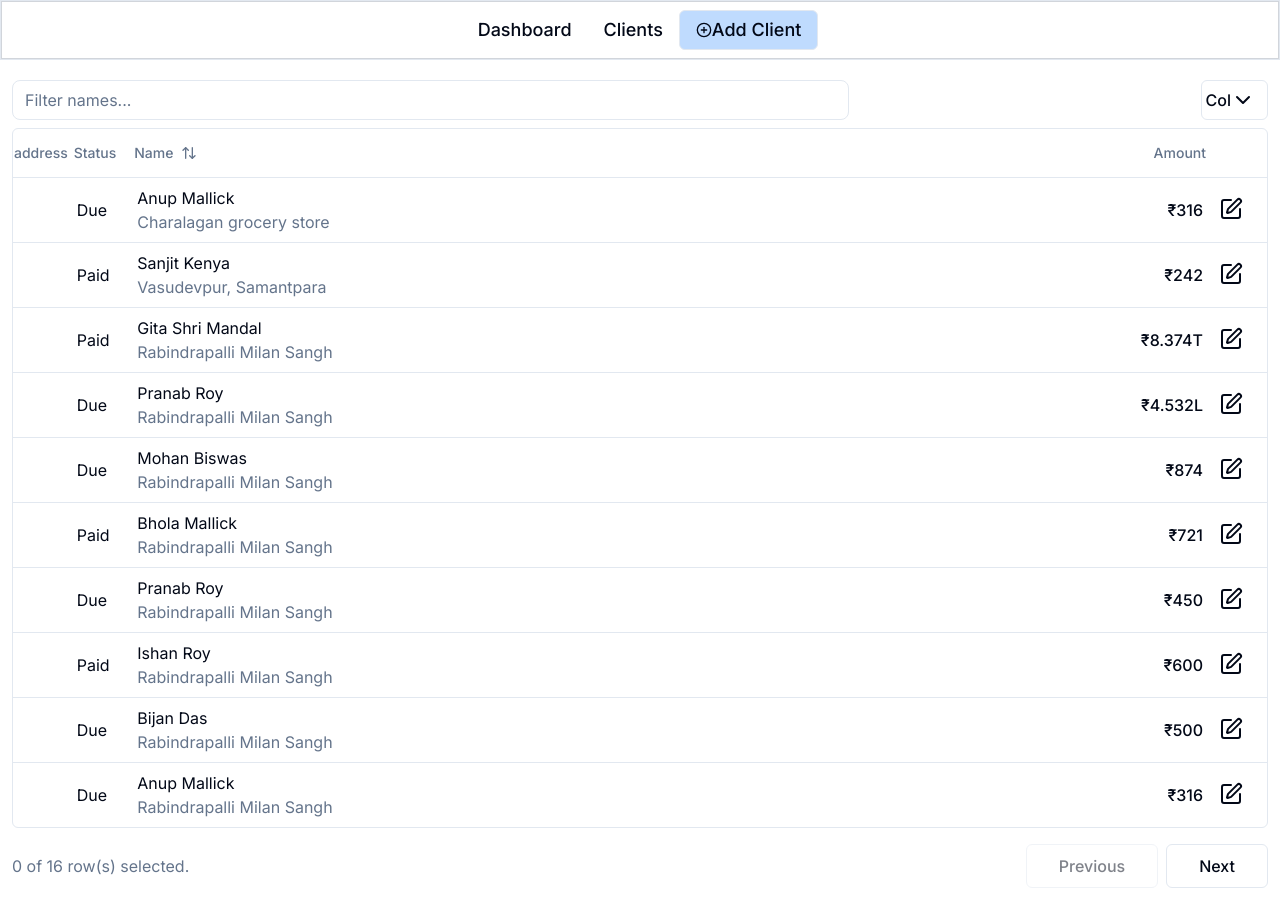
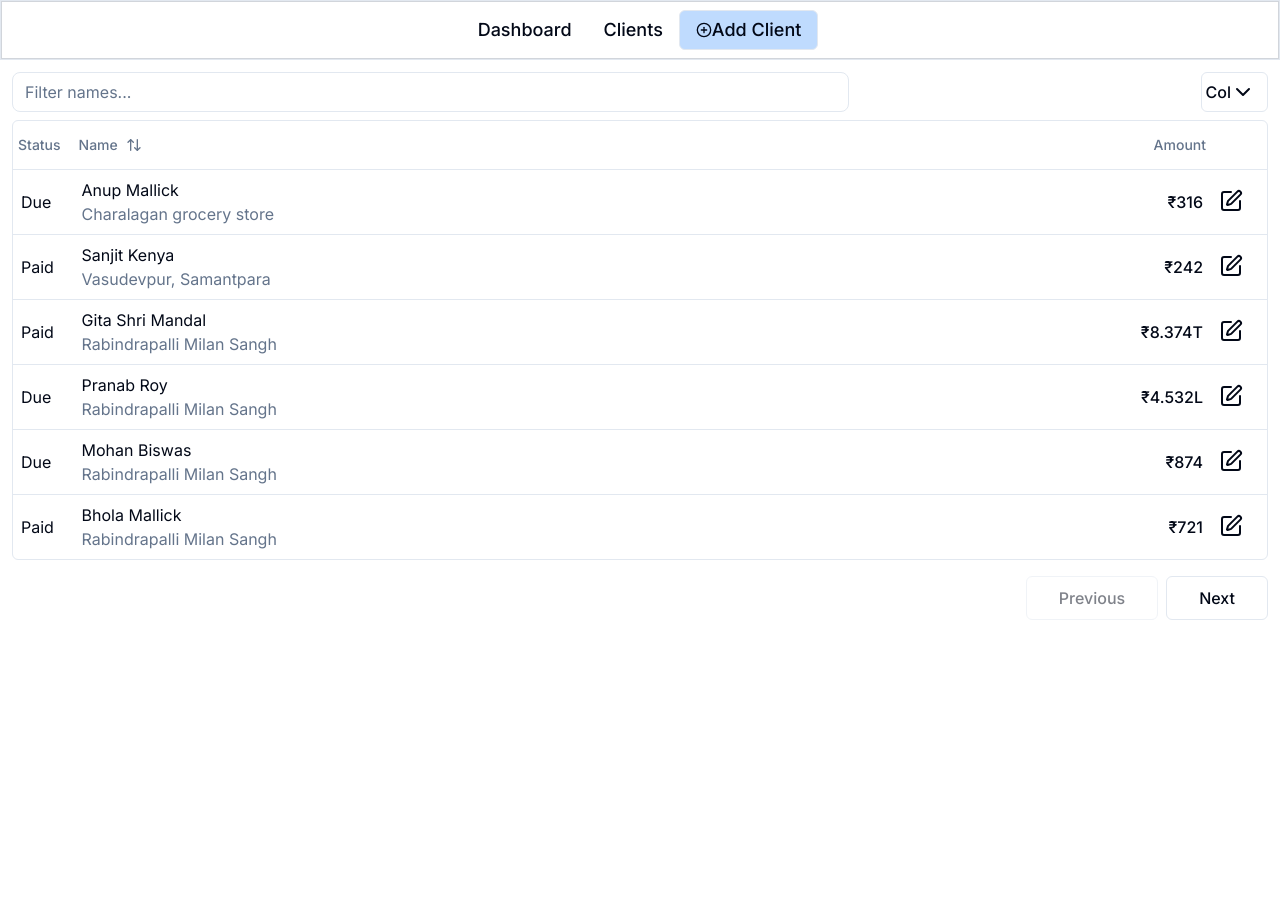
Before and after one commit to Katalogo/POSproper, a Next.js app: page /clients in a window 1280 px wide. After the commit the page ends 800 px from the top, so only its background shows below. Built offline with nearby package versions, Linux system fonts and the light colour scheme.

Commit message:
address hidden, adjust pagesize

```diff
--- a/app/clients/columns.tsx
+++ b/app/clients/columns.tsx
@@ -27,6 +27,8 @@ export const columns: ColumnDef<Payment>[] = [
       // );
     },
     size: 50,
+
+    // getCanHide: () => false,
   },
   {
     accessorKey: "status",
--- a/app/clients/data-table.tsx
+++ b/app/clients/data-table.tsx
@@ -34,7 +34,7 @@ import {
   useReactTable,
 } from "@tanstack/react-table";
 import { Toggle } from "@/components/ui/toggle";
-import { CSSProperties } from "react";
+import { CSSProperties, useEffect } from "react";
 
 const DEFAULT_REACT_TABLE_COLUMN_WIDTH: 150 = 150;
 
@@ -52,16 +52,21 @@ export function DataTable<TData, TValue>({
     []
   );
   const [columnVisibility, setColumnVisibility] =
-    React.useState<VisibilityState>({});
+    React.useState<VisibilityState>({ address: false });
   const [rowSelection, setRowSelection] = React.useState({});
-
+  const [pagination, setPagination] = React.useState({
+    pageIndex: 0, //initial page index
+    pageSize: 6, //default page size
+  });
   const table = useReactTable({
     data,
     columns,
+    // initialState:  ,
     onSortingChange: setSorting,
     onColumnFiltersChange: setColumnFilters,
     getCoreRowModel: getCoreRowModel(),
     getPaginationRowModel: getPaginationRowModel(),
+    onPaginationChange: setPagination,
     getSortedRowModel: getSortedRowModel(),
     getFilteredRowModel: getFilteredRowModel(),
     onColumnVisibilityChange: setColumnVisibility,
@@ -71,13 +76,18 @@ export function DataTable<TData, TValue>({
       columnFilters,
       columnVisibility,
       rowSelection,
+      pagination,
     },
   });
-
+  // useEffect(() => {
+  //   table.setPageSize(6);
+  // }, []);
+  // const tableSize = useMemo(() => {table.setPageSize(Number(5))});
   return (
-    <div className="w-full p-2">
+    <div className="w-full px-2">
       <div className="grid grid-cols-3">
         <div className="flex items-center py-2 col-span-2">
+          {/* {table.setPageSize(Number({5}))} */}
           <Input
             placeholder="Filter names..."
             value={(table.getColumn("name")?.getFilterValue() as string) ?? ""}
@@ -101,6 +111,7 @@ export function DataTable<TData, TValue>({
             <DropdownMenuContent align="end">
               {table
                 .getAllColumns()
+                // .filter((column) => column.getCanHide())
                 .filter((column) => column.getCanHide())
                 .map((column) => {
                   return (
@@ -177,10 +188,10 @@ export function DataTable<TData, TValue>({
         </Table>
       </div>
       <div className="flex items-center justify-end space-x-2 py-4">
-        <div className="flex-1 text-base text-muted-foreground">
+        {/* <div className="flex-1 text-base text-muted-foreground">
           {table.getFilteredSelectedRowModel().rows.length} of{" "}
           {table.getFilteredRowModel().rows.length} row(s) selected.
-        </div>
+        </div> */}
         <div className="space-x-2">
           <Button
             className="text-base"
@@ -201,6 +212,12 @@ export function DataTable<TData, TValue>({
             Next
           </Button>
         </div>
+        {/* <Select
+          value={`${table.getState().pagination.pageSize}`}
+          onValueChange={(value) => {
+            table.setPageSize(Number(value));
+          }}
+        ></Select> */}
       </div>
     </div>
   );
```
